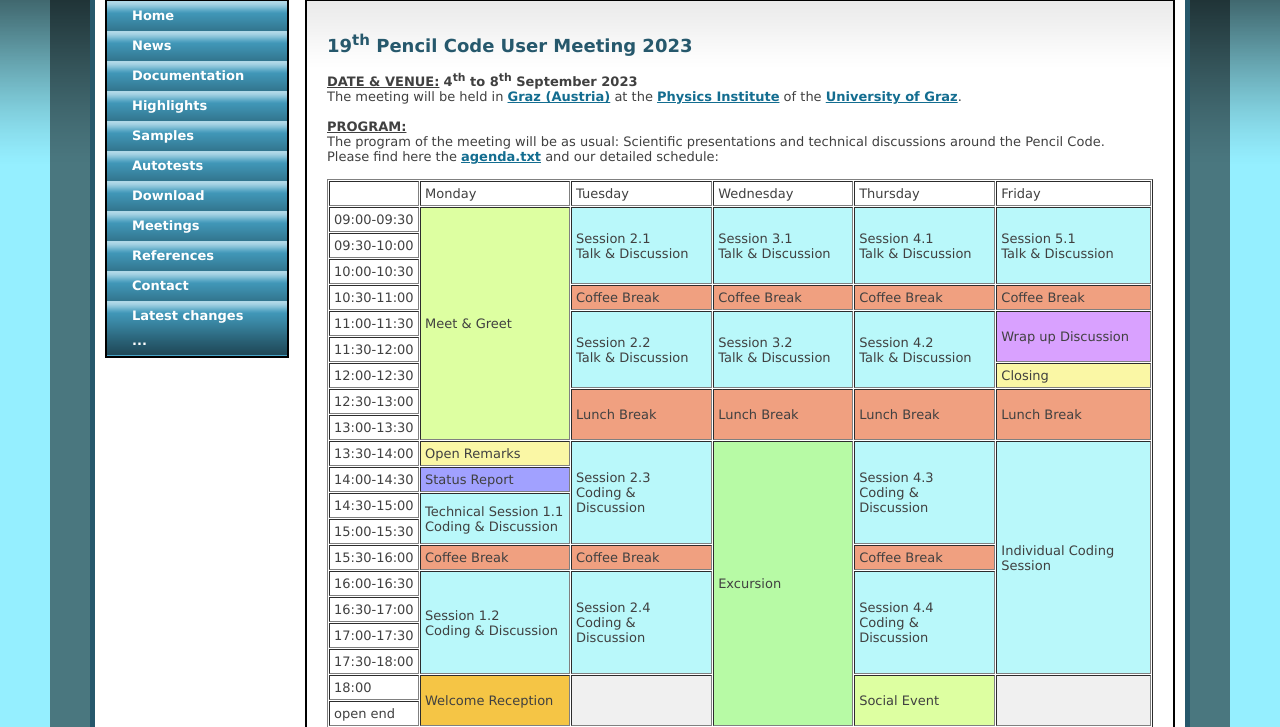
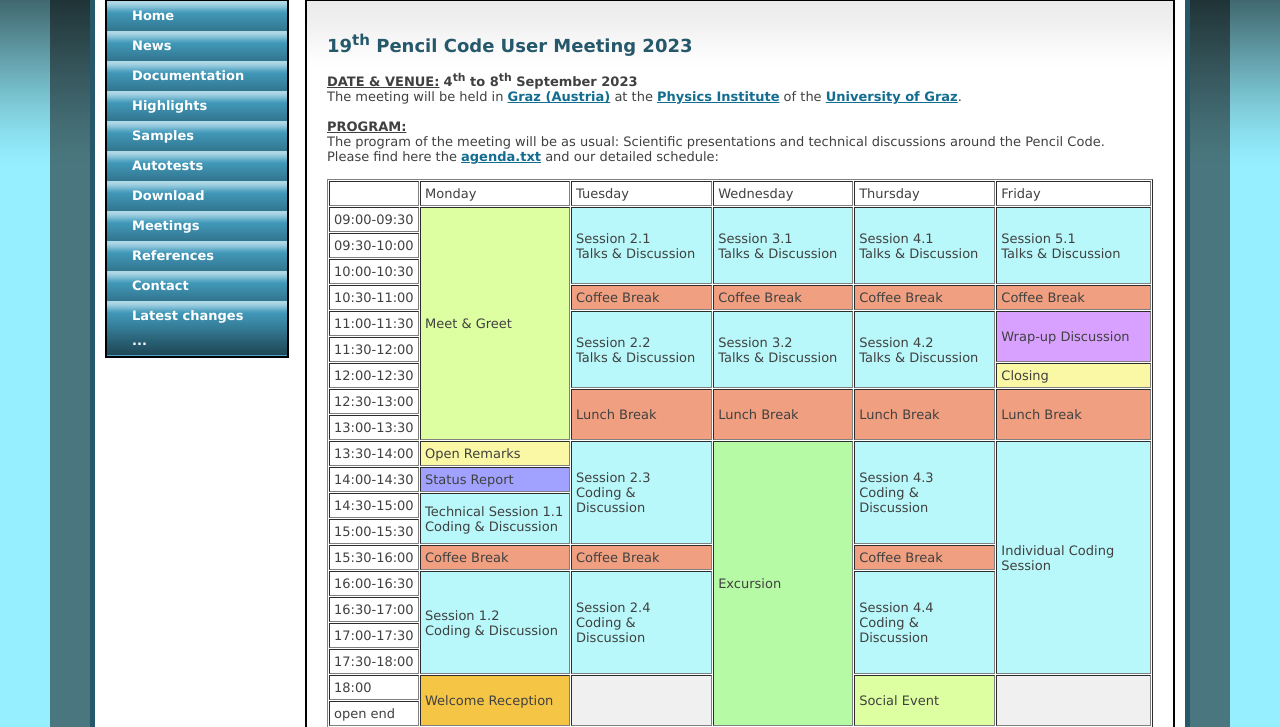
Before and after one commit to pencil-code/website, a PHP site: page /UserMeetings/2023/index.php in a window 1280 px wide. Shown: the part 97-824 px from the top of the page. Run offline with PHP 8.4, Linux system fonts and the light colour scheme.

Commit message:
Wording.

```diff
--- a/UserMeetings/2023/index.php
+++ b/UserMeetings/2023/index.php
@@ -25,10 +25,10 @@ Please find here the <a href="/UserMeetings/2023/agenda.txt">agenda.txt</a> and
     <td style="min-width:130px">Friday</td></tr>
 <tr><td>09:00-09:30</td>
     <td rowspan="9" bgcolor="#ddffa1">Meet &amp; Greet</td>
-    <td rowspan="3" bgcolor="#b9f8fa">Session 2.1<br>Talk &amp; Discussion</td>
-    <td rowspan="3" bgcolor="#b9f8fa">Session 3.1<br>Talk &amp; Discussion</td>
-    <td rowspan="3" bgcolor="#b9f8fa">Session 4.1<br>Talk &amp; Discussion</td>
-    <td rowspan="3" bgcolor="#b9f8fa">Session 5.1<br>Talk &amp; Discussion</td></tr>
+    <td rowspan="3" bgcolor="#b9f8fa">Session 2.1<br>Talks &amp; Discussion</td>
+    <td rowspan="3" bgcolor="#b9f8fa">Session 3.1<br>Talks &amp; Discussion</td>
+    <td rowspan="3" bgcolor="#b9f8fa">Session 4.1<br>Talks &amp; Discussion</td>
+    <td rowspan="3" bgcolor="#b9f8fa">Session 5.1<br>Talks &amp; Discussion</td></tr>
 <tr><td>09:30-10:00</td></tr>
 <tr><td>10:00-10:30</td></tr>
 <tr><td>10:30-11:00</td>
@@ -37,10 +37,10 @@ Please find here the <a href="/UserMeetings/2023/agenda.txt">agenda.txt</a> and
     <td rowspan="1" bgcolor="#f0a080">Coffee Break</td>
     <td rowspan="1" bgcolor="#f0a080">Coffee Break</td></tr>
 <tr><td>11:00-11:30</td>
-    <td rowspan="3" bgcolor="#b9f8fa">Session 2.2<br>Talk &amp; Discussion</td>
-    <td rowspan="3" bgcolor="#b9f8fa">Session 3.2<br>Talk &amp; Discussion</td>
-    <td rowspan="3" bgcolor="#b9f8fa">Session 4.2<br>Talk &amp; Discussion</td>
-    <td rowspan="2" bgcolor="#d9a1ff">Wrap up Discussion</td></tr>
+    <td rowspan="3" bgcolor="#b9f8fa">Session 2.2<br>Talks &amp; Discussion</td>
+    <td rowspan="3" bgcolor="#b9f8fa">Session 3.2<br>Talks &amp; Discussion</td>
+    <td rowspan="3" bgcolor="#b9f8fa">Session 4.2<br>Talks &amp; Discussion</td>
+    <td rowspan="2" bgcolor="#d9a1ff">Wrap-up Discussion</td></tr>
 <tr><td>11:30-12:00</td></tr>
 <tr><td>12:00-12:30</td>
     <td rowspan="1" bgcolor="#faf7a5">Closing</td></tr>
```
